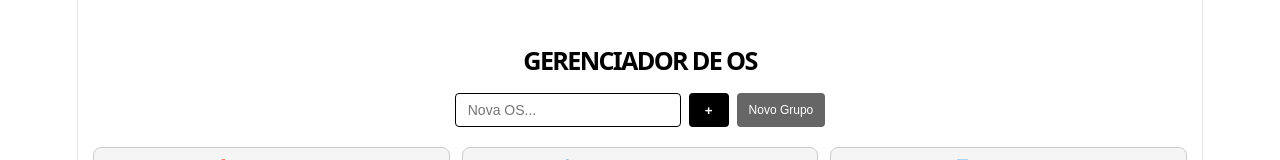
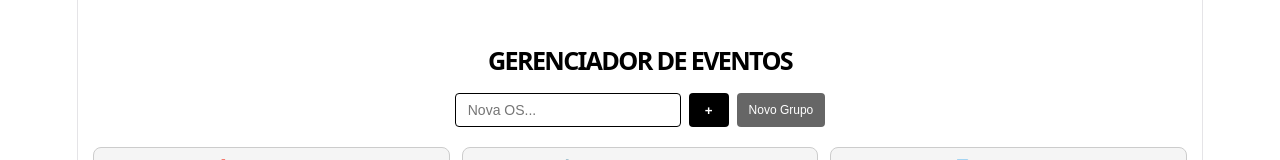
Before and after one commit to iviana93/pre-os-board, a React (Vite) app: page / in a window 1280 px wide. Shown: the top 160 px of the page. Built offline with nearby package versions, Linux system fonts and the light colour scheme; no server answers; the database is empty.

Commit message:
name change

```diff
--- a/src/App.jsx
+++ b/src/App.jsx
@@ -265,7 +265,7 @@ export default function App() {
   return (
     <DragDropContext onDragEnd={onDragEnd}>
       <div style={{ padding: "15px", fontFamily: "sans-serif", backgroundColor: "#ffffff", minHeight: "100vh", color: "#000000" }}>
-        <h1 style={{ textAlign: "center", fontSize: "1.4rem", marginBottom: "20px", color: "#000", fontWeight: "bold" }}>GERENCIADOR DE OS</h1>
+        <h1 style={{ textAlign: "center", fontSize: "1.4rem", marginBottom: "20px", color: "#000", fontWeight: "bold" }}>GERENCIADOR DE EVENTOS</h1>
         <div style={{ marginBottom: "20px", display: "flex", justifyContent: "center", gap: "8px" }}>
           <input placeholder="Nova OS..." value={title} onChange={(e) => setTitle(e.target.value)} onKeyDown={(e) => e.key === "Enter" && addTask()} style={{ padding: "8px 12px", width: "200px", borderRadius: "4px", border: "1px solid #000", fontSize: "14px", color: "#000" }} />
           <button onClick={addTask} style={{ padding: "8px 16px", background: "#000", color: "#fff", border: "none", borderRadius: "4px", cursor: "pointer", fontWeight: "bold" }}>+</button>
```
